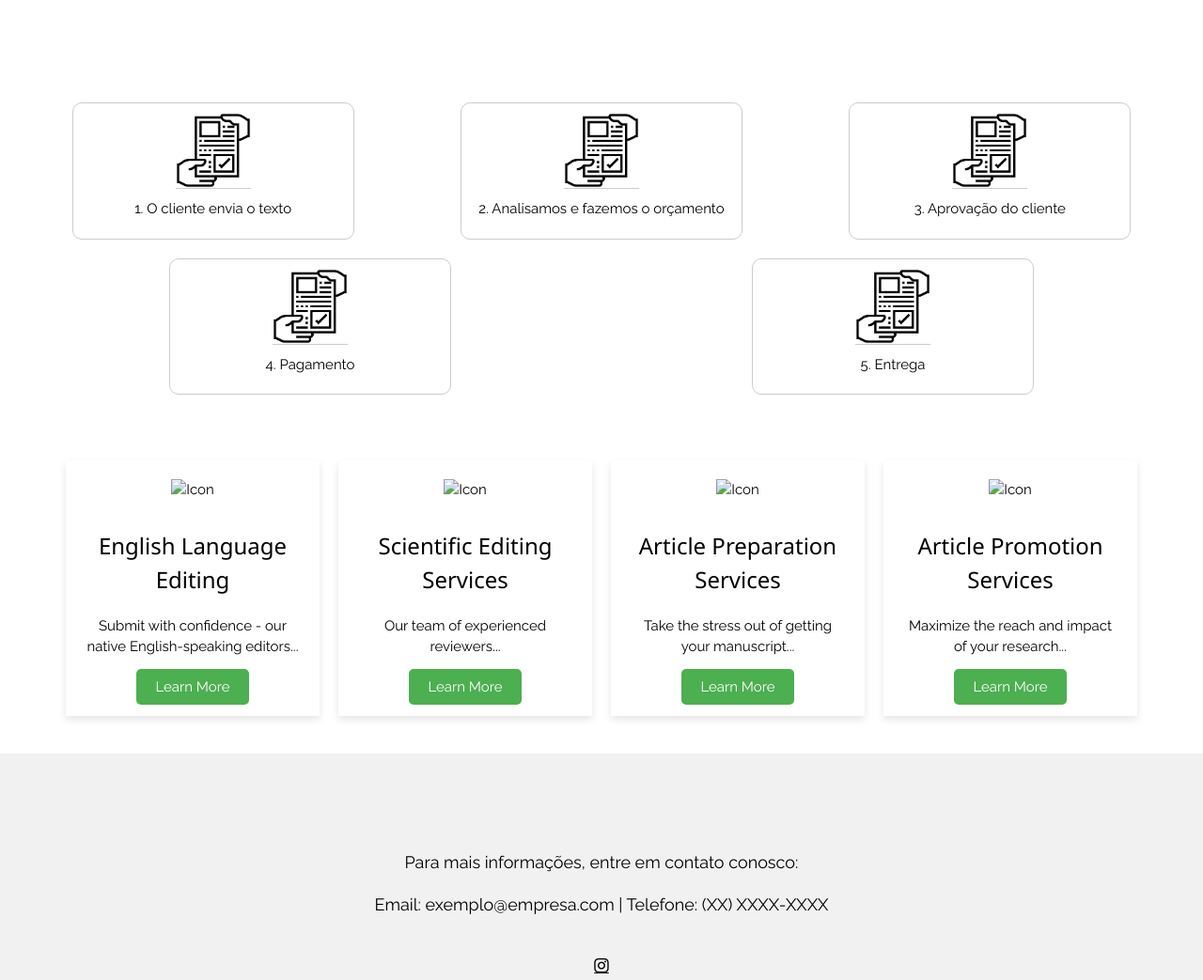
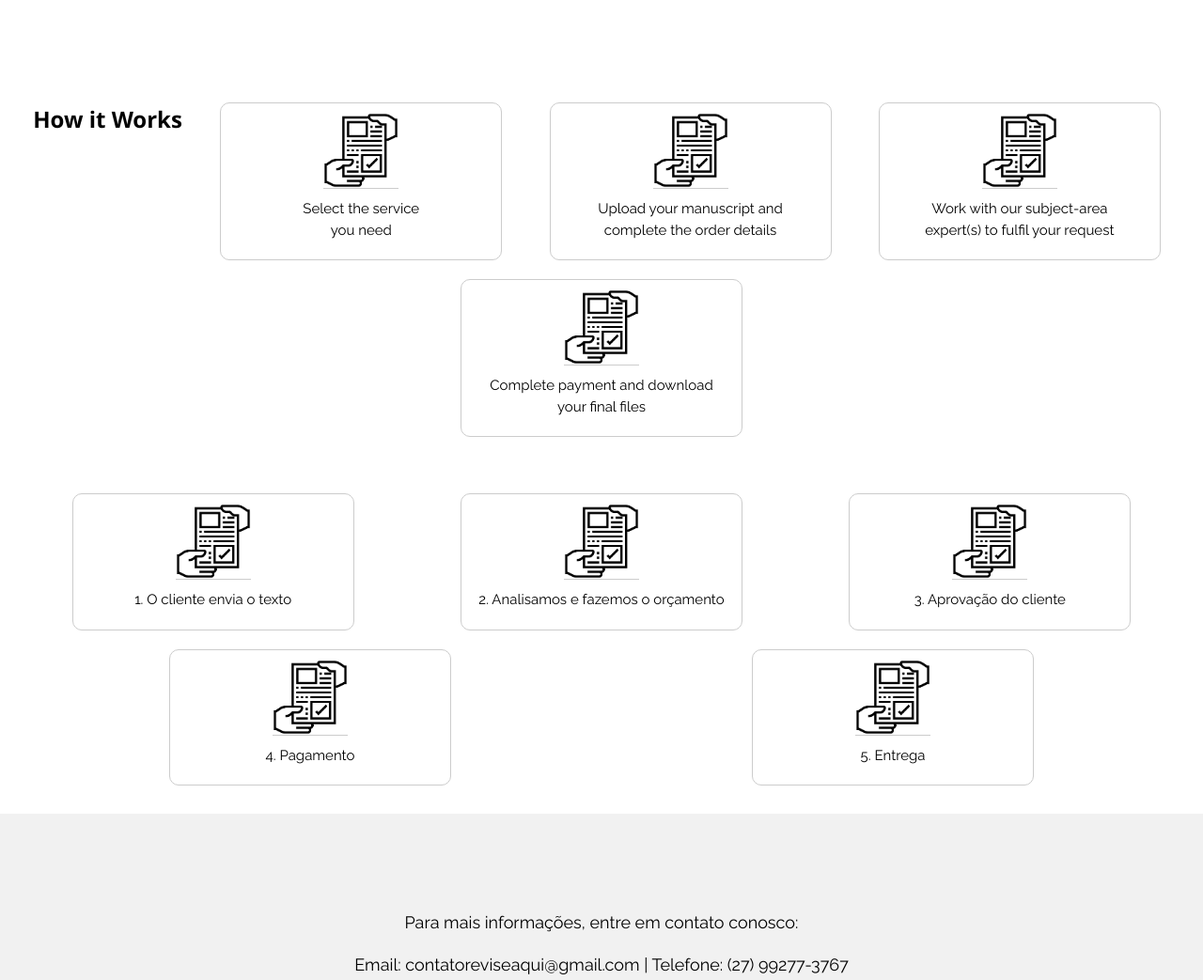
Before and after one commit to Revise-Aqui/home, a plain HTML site: page index.html in a window 1280 px wide. Shown: the part 440-1483 px from the top of the page at 94% size. Drawn offline with nearby package versions, Linux system fonts and the light colour scheme.

Commit message:
Update index.html

```diff
--- a/index.html
+++ b/index.html
@@ -14,57 +14,18 @@
     footer { bottom: 0; width: 100%; background-color: #f1f1f1; }
     .w3-bar a:hover { transition: background-color 0.3s ease; }
     .contact-info { text-align: center; padding: 20px; }
-        .info-steps { display: flex; justify-content: space-around; flex-wrap: wrap; padding: 20px; }
-        .step { text-align: center; width: 300px; margin: 10px; border: 1px solid #ccc; border-radius: 10px; padding: 10px; transition: transform 0.2s; }
-        .step img { max-width: 80px; height: auto; border-bottom: 1px solid #ccc; border-radius: 10px 10px 0 0; }
-        .step p { margin: 10px 0; }
+    .info-steps, .how-it-works-container { display: flex; justify-content: space-around; flex-wrap: wrap; padding: 20px; }
+    .step, .how-it-works-step { text-align: center; width: 300px; margin: 10px; border: 1px solid #ccc; border-radius: 10px; padding: 10px; transition: transform 0.2s; }
+    .step img, .how-it-works-step img { max-width: 80px; height: auto; border-bottom: 1px solid #ccc; border-radius: 10px 10px 0 0; }
+    .step p, .how-it-works-step p { margin: 10px 0; }
     .step a { text-decoration: none; color: white; background-color: #4CAF50; padding: 10px 20px; border-radius: 5px; }
     .step a:hover { background-color: #45a049; }
-        .step:hover { transform: scale(1.05); }
-
-        .services-container {
-            display: flex;
-            justify-content: space-between;
-            padding: 40px 60px;
-            align-items: center;
-        }
-
-        .service-box {
-            flex: 1;
-            margin: 0 10px;
-            box-shadow: 0 4px 8px rgba(0, 0, 0, 0.1);
-            padding: 20px;
-            text-align: center;
-        }
-
-        .service-box img {
-            max-width: 80px;
-            margin-bottom: 20px;
-        }
-
-        .service-box h3 {
-            margin-bottom: 20px;
-        }
-
-        .service-box p {
-            margin-bottom: 20px;
-        }
-
-        .learn-more {
-            background-color: #4CAF50;
-            color: white;
-            text-decoration: none;
-            padding: 10px 20px;
-            border-radius: 5px;
-            transition: background-color 0.3s;
-        }
-
-        .learn-more:hover {
-            background-color: #45a049;
-        }
+    .step:hover, .how-it-works-step:hover { transform: scale(1.05); }
+    .how-it-works-title { text-align: center; font-size: 24px; font-weight: bold; margin-bottom: 30px; }
   </style>
 </head>
 <body>
+
   <div class="w3-content" style="max-width:1500px">
     <header class="w3-panel w3-center w3-opacity" style="padding:128px 16px">
       <h1 class="w3-xlarge">REVISÃO DE TEXTOS</h1>
@@ -78,6 +39,26 @@
       </div>
     </header>
 
+    <div class="how-it-works-container">
+        <h2 class="how-it-works-title">How it Works</h2>
+        <div class="how-it-works-step">
+            <img src="./images.png" alt="Icon 1">
+            <p>Select the service<br>you need</p>
+        </div>
+        <div class="how-it-works-step">
+            <img src="./images.png" alt="Icon 2">
+            <p>Upload your manuscript and<br>complete the order details</p>
+        </div>
+        <div class="how-it-works-step">
+            <img src="./images.png" alt="Icon 3">
+            <p>Work with our subject-area<br>expert(s) to fulfil your request</p>
+        </div>
+        <div class="how-it-works-step">
+            <img src="./images.png" alt="Icon 4">
+            <p>Complete payment and download<br>your final files</p>
+        </div>
+    </div>
+
     <div class="info-steps">
       <div class="step"><img src="./images.png" alt="Cliente Envia Texto"><p>1. O cliente envia o texto</p></div>
       <div class="step"><img src="./images.png" alt="Análise e Orçamento"><p>2. Analisamos e fazemos o orçamento</p></div>
@@ -85,42 +66,16 @@
       <div class="step"><img src="./images.png" alt="Pagamento"><p>4. Pagamento</p></div>
       <div class="step"><img src="./images.png" alt="Entrega"><p>5. Entrega</p></div>
     </div>
-
-        <section class="services-container">
-            <div class="service-box">
-                <img src="path-to-your-icon.png" alt="Icon">
-                <h3>English Language Editing</h3>
-                <p>Submit with confidence - our native English-speaking editors...</p>
-                <a href="#" class="learn-more">Learn More</a>
   </div>
-            <div class="service-box">
-                <img src="path-to-your-icon.png" alt="Icon">
-                <h3>Scientific Editing Services</h3>
-                <p>Our team of experienced reviewers...</p>
-                <a href="#" class="learn-more">Learn More</a>
-            </div>
-            <div class="service-box">
-                <img src="path-to-your-icon.png" alt="Icon">
-                <h3>Article Preparation Services</h3>
-                <p>Take the stress out of getting your manuscript...</p>
-                <a href="#" class="learn-more">Learn More</a>
-            </div>
-            <div class="service-box">
-                <img src="path-to-your-icon.png" alt="Icon">
-                <h3>Article Promotion Services</h3>
-                <p>Maximize the reach and impact of your research...</p>
-                <a href="#" class="learn-more">Learn More</a>
-            </div>
-        </section>
 
   <footer class="w3-container w3-padding-64 w3-light-grey w3-center w3-large">
     <div class="contact-info">
       <p>Para mais informações, entre em contato conosco:</p>
-                <p>Email: exemplo@empresa.com | Telefone: (XX) XXXX-XXXX</p>
+      <p>Email: contatoreviseaqui@gmail.com | Telefone: (27) 99277-3767</p>
     </div>
        <a href="https://www.instagram.com/revise__aqui/" class="fa fa-instagram w3-hover-opacity" aria-hidden="true"></a>
     <p>Desenvolvido com <a href="https://codelsa.github.io/" target="_blank" class="w3-hover-text-green">w3.css</a></p>
   </footer>
-    </div>
+
 </body>
 </html>
```
Lines whose indentation alone changed are shown as unchanged.
